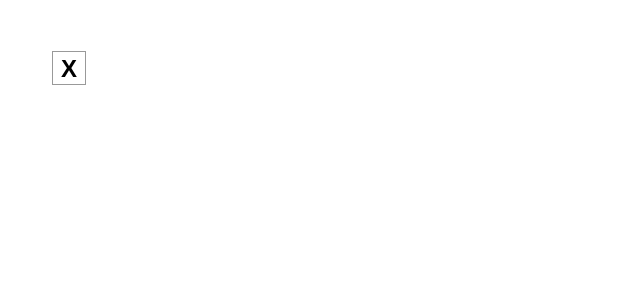
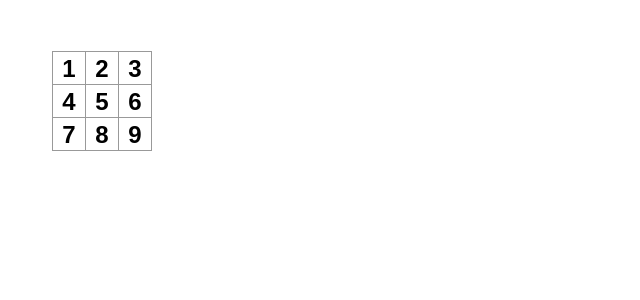
Before and after one commit to Emilypearl91/tic-tac-toe-react, a React (Vite) app: page / in a window 1280 px wide. Shown: the top 300 px of the page, without its empty margins (0-640 px from the left). Built offline with nearby package versions, Linux system fonts and the light colour scheme.

Commit message:
creating the board using nine boxes, splitting them up into rows and numbering each box

```diff
--- a/src/App.jsx
+++ b/src/App.jsx
@@ -4,9 +4,26 @@ import './App.css'
 
 function App() {
 
-    return <button className="square">X</button>;
-
-
+    return <>
+    {/* tic tac toe board ,
+    started with nine buttons that all had an x and then split them into
+    rows and numbered them to create the board */}
+    <div className="board-row">
+      <button className="square">1</button>
+      <button className="square">2</button>
+      <button className="square">3</button>
+   </div>
+   <div className="board-row">
+      <button className="square">4</button>
+      <button className="square">5</button>
+      <button className="square">6</button>
+   </div>
+   <div className="board-row">
+      <button className="square">7</button>
+      <button className="square">8</button>
+      <button className="square">9</button>
+   </div>
+ </>
 
 }
 
```
